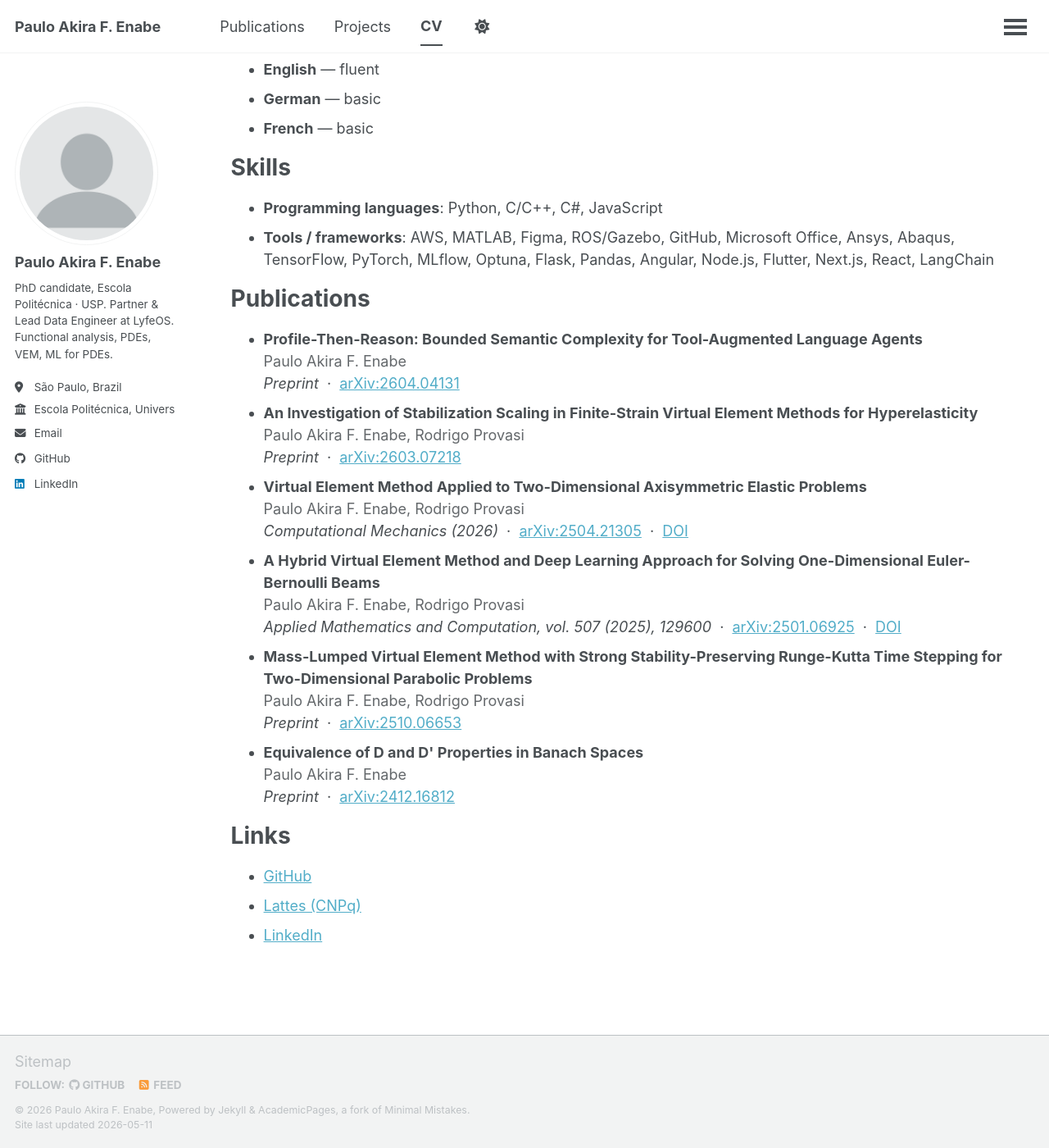
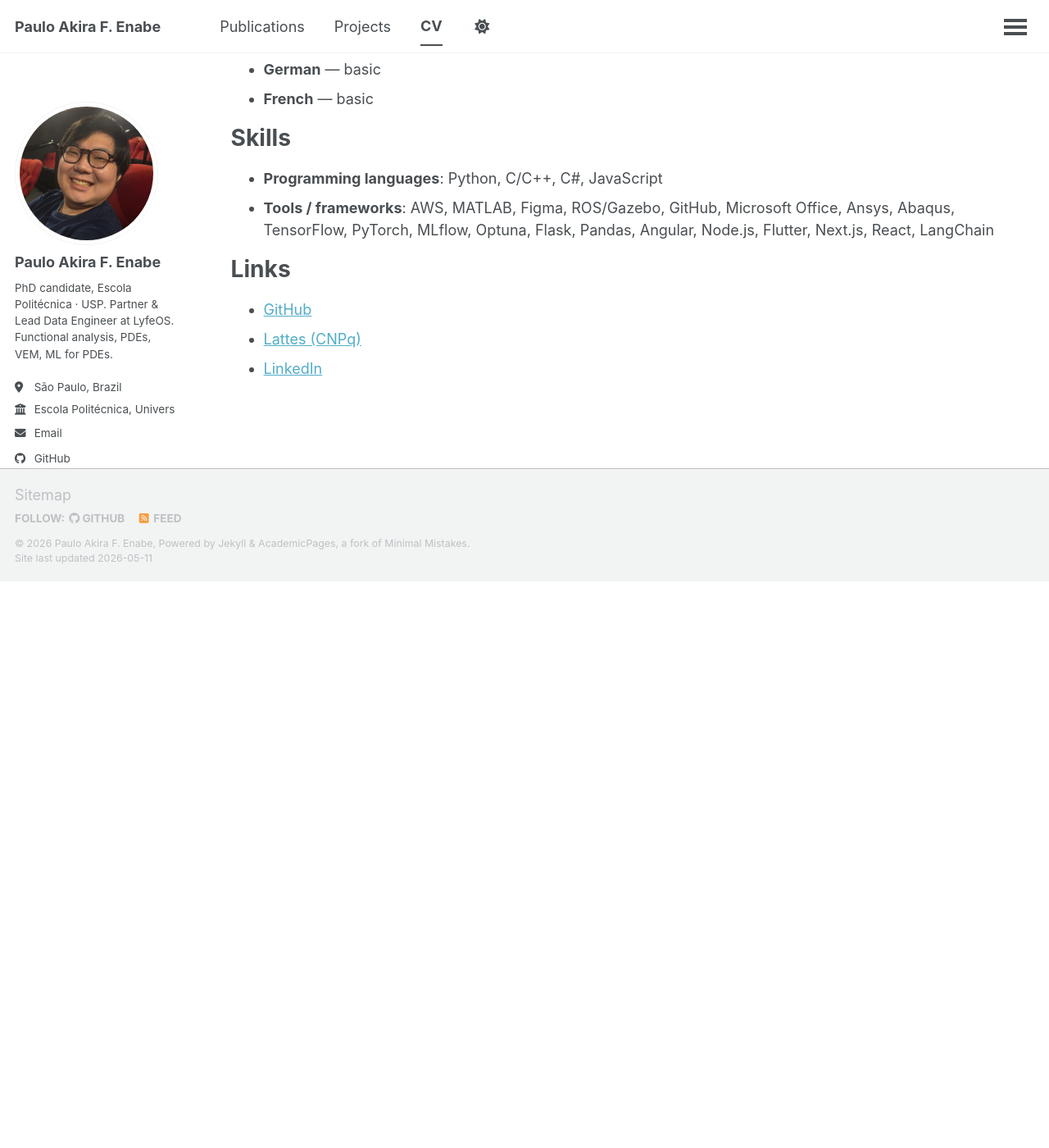
Before and after one commit to pauloakira/pauloakira.github.io, a Jekyll site: the page built from _pages/cv.md, in a window 1280 px wide and 1400 px high, scrolled down 3324 px. Shown: the whole window at 82% size. Built offline with Jekyll 4.4.1, drawn with Linux system fonts in a browser that asks for light colours; a script that is not in the unit is left out; after the commit the page ends 4033 px from its top, so only the background shows below that; some of the changed text lies outside the part shown.

Commit message:
Add real profile photo; trim CV
Replace placeholder profile.png with a 900x900 head-and-shoulders crop.
Drop the Shibaura exchange entry from Complementary Education and
remove the Publications block from the CV (the /publications/ page is
the canonical list).

Co-Authored-By: Claude Opus 4.7 (1M context) <noreply@anthropic.com>

```diff
--- a/_pages/cv.md
+++ b/_pages/cv.md
@@ -26,7 +26,6 @@ Education
 Complementary Education
 ======
 * **Machine Learning Engineer Nanodegree**, Udacity — _May 2021 – Jul. 2021_
-* **Exchange Program in Engineering**, Shibaura Institute of Technology, Tokyo, Japan — _Mar. 2019 – Jul. 2019_
 
 Experience
 ======
@@ -120,19 +119,6 @@ Skills
 * **Programming languages**: Python, C/C++, C#, JavaScript
 * **Tools / frameworks**: AWS, MATLAB, Figma, ROS/Gazebo, GitHub, Microsoft Office, Ansys, Abaqus, TensorFlow, PyTorch, MLflow, Optuna, Flask, Pandas, Angular, Node.js, Flutter, Next.js, React, LangChain
 
-Publications
-======
-<ul>
-{% assign pubs = site.publications | sort: 'date' | reverse %}
-{% for post in pubs %}
-  <li>
-    <strong>{{ post.title }}</strong><br/>
-    <span style="opacity:0.85">{{ post.authors }}</span><br/>
-    <em>{{ post.venue }}</em>{% if post.arxiv %} &nbsp;·&nbsp; <a href="https://arxiv.org/abs/{{ post.arxiv }}">arXiv:{{ post.arxiv }}</a>{% endif %}{% if post.doi %} &nbsp;·&nbsp; <a href="https://doi.org/{{ post.doi }}">DOI</a>{% endif %}
-  </li>
-{% endfor %}
-</ul>
-
 Links
 ======
 * [GitHub](https://github.com/pauloakira)
```
Also changed, not shown: images/profile.png.
